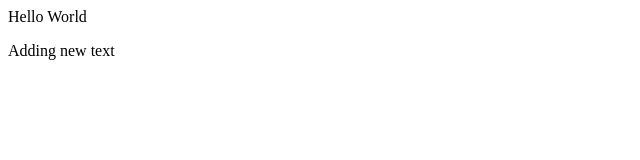
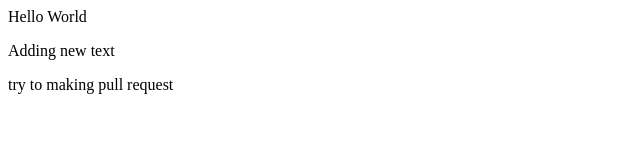
Before and after one commit to Aliiihaiderr/Barq_dev_repo01, a plain HTML site: page index.html in a window 1280 px wide. Shown: the whole page, without its empty margins (0-640 px from the left). Drawn offline with Linux system fonts and the light colour scheme.

Commit message:
Addiung new text

```diff
--- a/index.html
+++ b/index.html
@@ -1,3 +1,5 @@
 <p>Hello World</p>
 
 <p>Adding new text</p>
+
+<P>try to making pull request</P>
```
